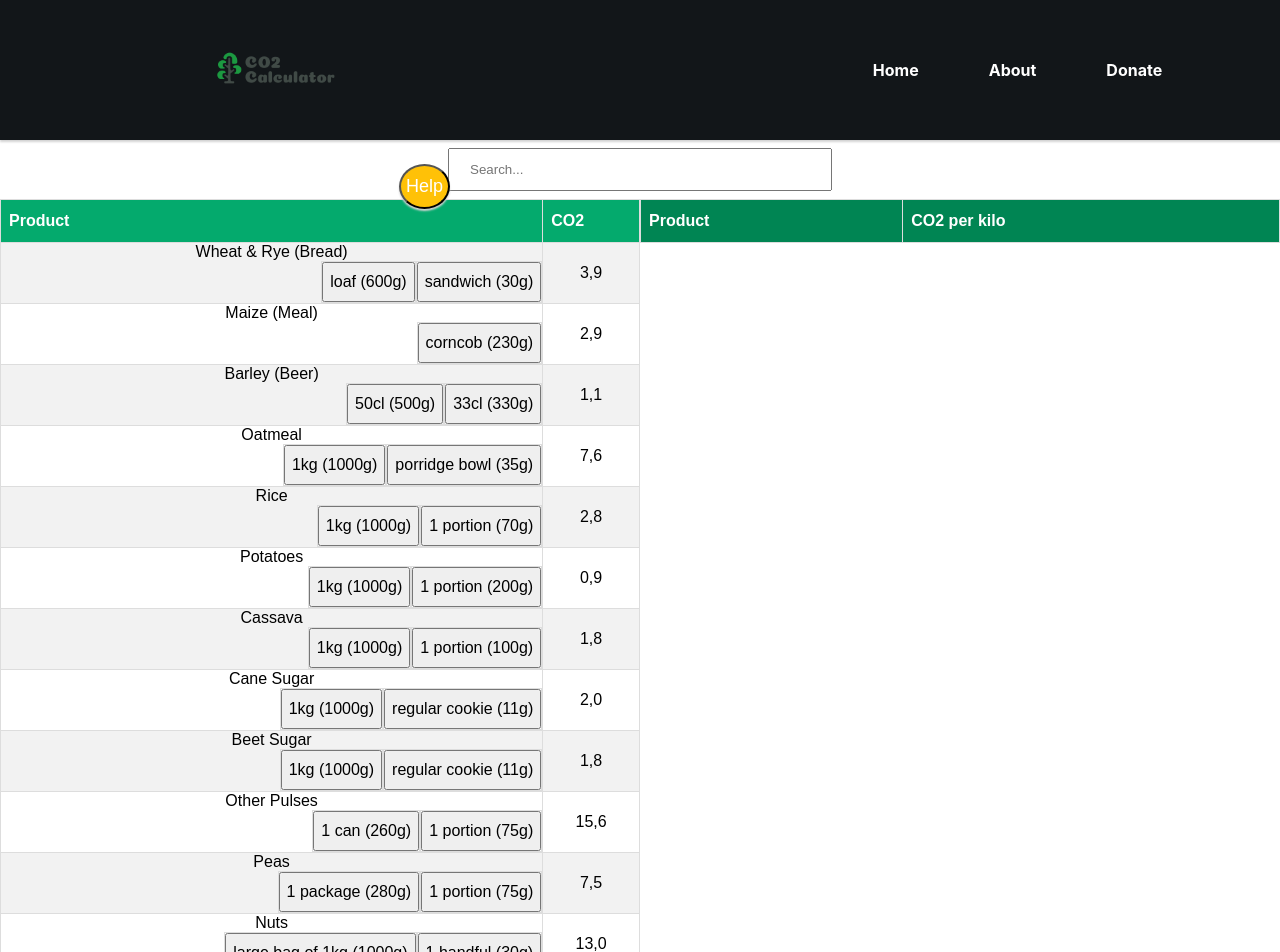
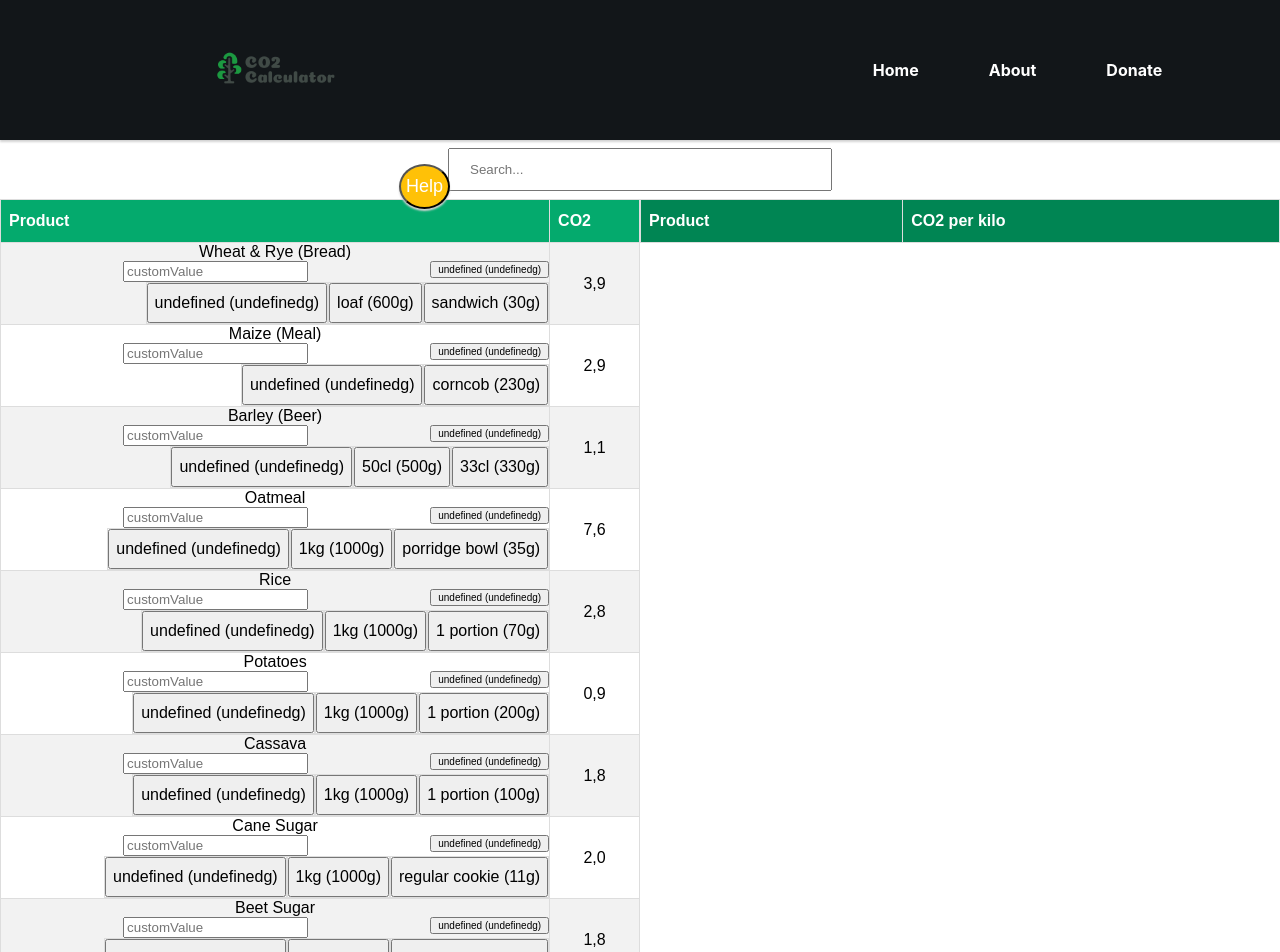
Before and after one commit to OhLawdHeCoding/Halo, a React (Create React App) app in the folder CO2_calculator/co2/: page / in a window 1280 px wide. Shown: the top 952 px of the page. Built offline with nearby package versions, Linux system fonts and the light colour scheme.

Commit message:
Custom v1

```diff
--- a/CO2_calculator/co2/src/Components/Databasebox.js
+++ b/CO2_calculator/co2/src/Components/Databasebox.js
@@ -10,6 +10,7 @@ function Databasebox({ data }) {
     /*items:[
         {val:val, portions:[{portion, amount}]}
     ]//val is product: {Pruduct, MeanC02, id, PortionSize}
+    //portion: {name, grams}
     */
     return (
         /*
@@ -32,7 +33,7 @@ function Databasebox({ data }) {
                     i.portions.forEach(element => {
                         all |= element.amount>0;
                     }); return all}).map((item, key) => {
-                    return <tr className="Product" key={key}><td>{item.val.Product + item.portions.length}
+                    return <tr className="Product" key={key}><td>{item.val.Product}
                     <ul>{item.portions.filter(p => p.amount>0).map((portionItem, key)=>{return <li key={key}>{portionItem.amount/portionItem.portion.grams}{" x "+portionItem.portion.name}
                     {IncItemButton(portionItem, item, items, setItems)}{DecItemButton(portionItem, item, items, setItems)}</li>})}</ul></td><td>{item.val.MeanC02}</td></tr>
                 })}
--- a/CO2_calculator/co2/src/Components/Itembuttons/AddItemButton.js
+++ b/CO2_calculator/co2/src/Components/Itembuttons/AddItemButton.js
@@ -2,31 +2,21 @@ import React from 'react'
 import PortionSizeButton from './PortionSizeButton'
 
 function AddItemButton(val, items, setItems) {
-  return (/*
-    <button className="addButton" onClick={() => setItems(()=>{
-      console.log("Add clicked...");
-      console.log("ID: "+val.id);
-      console.log("Product: "+val.Product);
-      console.log("PortionSizes: "+val.PortionSize[0].name);
-      var index = items.findIndex(item => item[0].id === val.id)
-      console.log("index: "+index);
-      if (index === -1){
-          console.log("added");
-          return [...items, [val, 1]];
-      }
-      else {
-          console.log("Pre inc: "+items[index][1]);
-          items[index][1]+=1; //tror denna koden kör två ggr per klick. Konstigt dock att console loggarna inte gör det
-          console.log("incremented to: "+items[index][1]);
-          return [...items];
-      }
-  }
-  )}> Add </button>*/
-
-  val.PortionSize.map((portion, key) => {
-      return <div className="addButton"><td className="buttonCell" key={key}>{PortionSizeButton(portion, val, items, setItems)}</td></div>
-  })
-
+  const [custom, setCustom] = React.useState([]);
+  return (
+    <div>
+      <div className="customAddButton">
+        <input type="text" placeholder="customValue" onChange={(event) => {
+          var _portion = {name: event.target.value+"g", grams: event.target.value}
+          setCustom(_portion);
+        }}/>{PortionSizeButton(custom, val, items, setItems)}
+      </div>
+      <div>
+          {[...val.PortionSize, custom].filter((p)=>{if(p)return true;return false}).map((portion, key) => {
+              return <div className="addButton"><td className="buttonCell" key={key}>{PortionSizeButton(portion, val, items, setItems)}</td></div>
+          })}
+      </div>
+    </div>
   );
 }
 
--- a/CO2_calculator/co2/src/Data.json
+++ b/CO2_calculator/co2/src/Data.json
@@ -5,8 +5,8 @@
     {"Product":"Rice","MeanC02":"2,8","id":"5", "PortionSize":[{"name":"1 portion","grams":70},{"name":"1kg","grams":1000}], "Tags":["arborio rice ", "basmati rice","black rice","jasmine rice","brown rice","red cargo rice","parboiled rice","sticky rice","sushi rice","valencia rice","long grain white rice","Wild rice","Calrose","whole grain rice"]},
     {"Product":"Potatoes","MeanC02":"0,9","id":"6", "PortionSize":[{"name":"1 portion","grams":200},{"name":"1kg","grams":1000}], "Tags":["russet ", "sweet potatoes","red potato","yellow potatoes","petite", "fingerling","white potatoes","jewel yam","rose finn apple","russian banan","larette","kennebec"]},
     {"Product":"Cassava","MeanC02":"1,8","id":"7", "PortionSize":[{"name":"1 portion","grams":100},{"name":"1kg","grams":1000}], "Tags":[]},
-    {"Product":"Cane Sugar","MeanC02":"2,0","id":"8", "PortionSize":[{"name":"regular cookie","grams":11},{"name":"1kg","grams":1000}], "Tags":["glucose","saccharin", "sweetener"]},
-    {"Product":"Beet Sugar","MeanC02":"1,8","id":"9", "PortionSize":[{"name":"regular cookie","grams":11},{"name":"1kg","grams":1000}], "Tags":["glucose","saccharin", "sweetener"]},
+    {"Product":"Cane Sugar","MeanC02":"2,0","id":"8", "PortionSize":[{"name":"regular cookie","grams":11},{"name":"1kg","grams":1000}], "Tags":["cookie", "glucose","saccharin", "sweetener"]},
+    {"Product":"Beet Sugar","MeanC02":"1,8","id":"9", "PortionSize":[{"name":"regular cookie","grams":11},{"name":"1kg","grams":1000}], "Tags":["cookie", "glucose","saccharin", "sweetener"]},
     {"Product":"Other Pulses","MeanC02":"15,6","id":"10", "PortionSize":[{"name":"1 portion","grams":75},{"name":"1 can","grams":260}], "Tags":["beans", "lupins", "lentils", "vetches"]},
     {"Product":"Peas","MeanC02":"7,5","id":"11", "PortionSize":[{"name":"1 portion","grams":75},{"name":"1 package","grams":280}], "Tags":["snow peas", "sugar snap peas", "english peas", "dry peas", "chickpeas","pigeon peas"]},
     {"Product":"Nuts","MeanC02":"13,0","id":"12", "PortionSize":[{"name":"1 handful","grams":30},{"name":"large bag of 1kg","grams":1000}], "Tags":["pistachios", "cashews", "hazelnuts","walnuts", "marcona almonds", "macadamia nuts","brazil nuts", "pine nuts","pecans"]},
```
